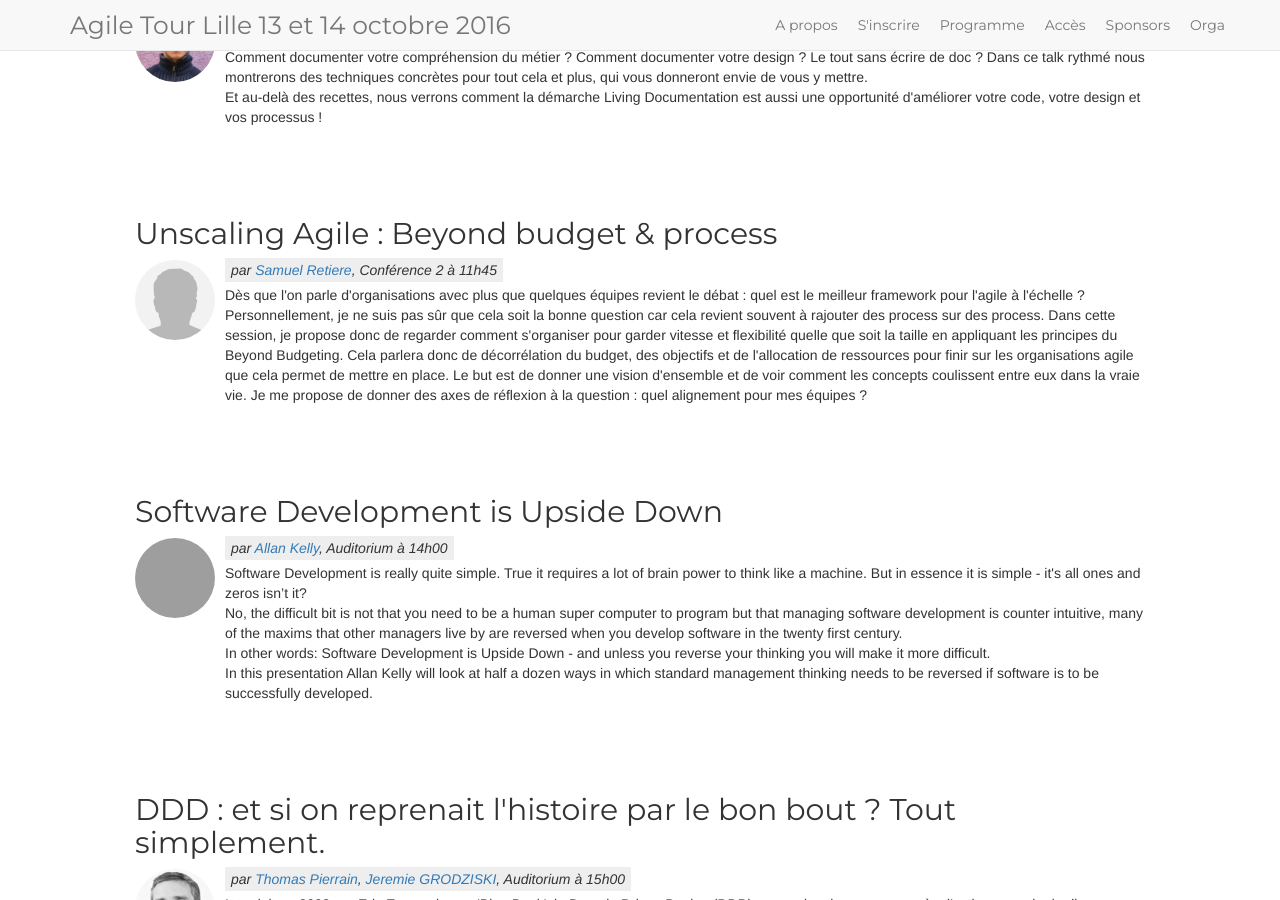
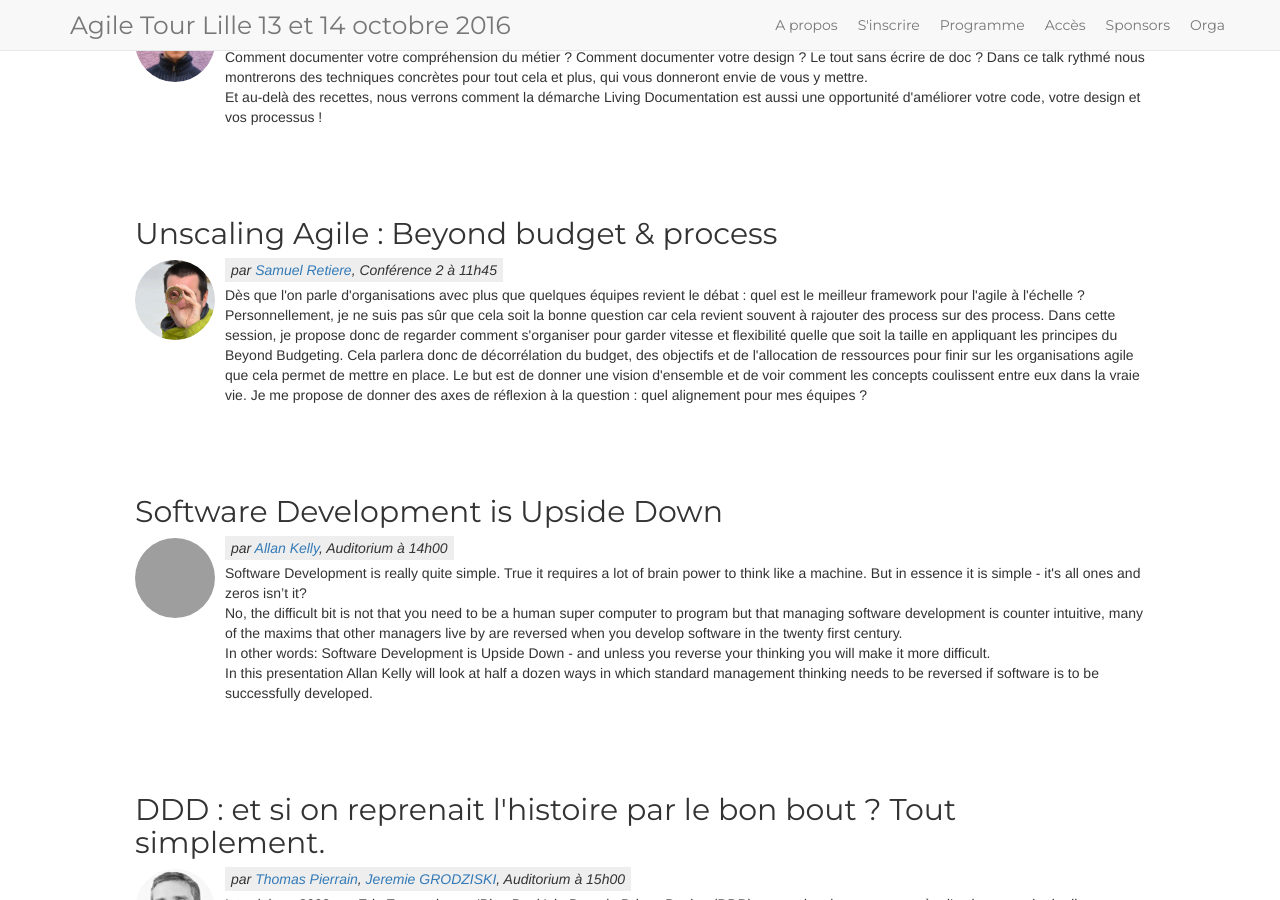
Before and after one commit to jak78/agile-tour-lille-2017, a Jekyll site: the page built from page-conferences.html, in a window 1280 px wide and 900 px high, scrolled down 5542 px. Built offline with Jekyll 4.4.1, drawn with Linux system fonts in a browser that asks for light colours; nearby versions of some CDN libraries; grey boxes are pictures that could not be loaded.

Commit message:
update samuel retiere bio and photo

```diff
--- a/_data/speakers.yml
+++ b/_data/speakers.yml
@@ -26,8 +26,9 @@
   bio: "Mathieu est architecte Cloud chez OCTO Technology. Il a développé des compétences autour de l’intégration des systèmes Cloud et de l’automatisation. Il intervient pour accompagner des équipes dans la migration de leurs actifs sur des infrastructures cloud (Public / Privé) en agile."
   photo: "/img/speakers/mhe_photo.jpg"
 - name: Samuel Retiere
-  bio: '<a href="https://www.linkedin.com/in/samuel-retiere-7438981b" target="_blank">https://www.linkedin.com/in/samuel-retiere-7438981b</a>'
-  photo: "/img/speakers/male200.png"
+  bio: "Développeur, maitrise d’ouvrage, chef de projet, manager, coach agile et bientôt ….
+        It is not the strongest of the species that survives, nor the most intelligent that survives. It is the one that is most adaptable to change. (Darwin)"
+  photo: "/img/speakers/samuel.retiere.jpg"
 - name: Nicolas Umiastowski
   bio: " Je suis coach agile actuellement en mission chez un grand compte du domaine alimentaire. J’ai expérimenté le Mob Programming et le #NoEstimates."
   photo: " https://pbs.twimg.com/profile_images/576121434361102336/uGU-3A5f_400x400.jpeg "
```
Also changed, not shown: img/speakers/samuel.retiere.jpg (added).
